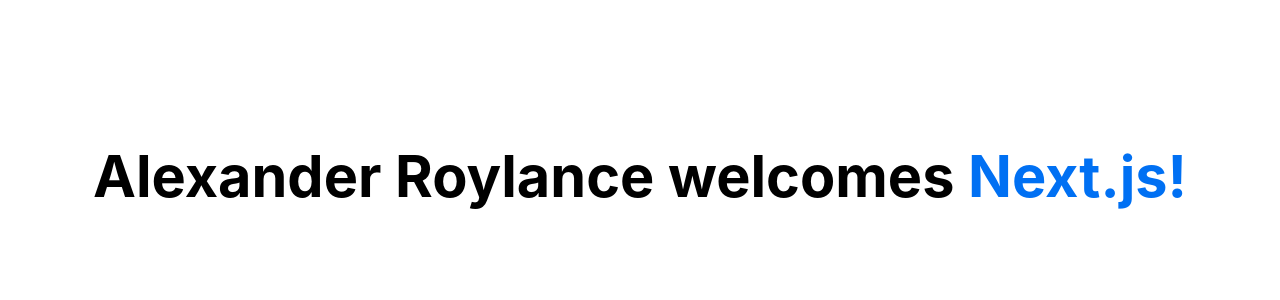
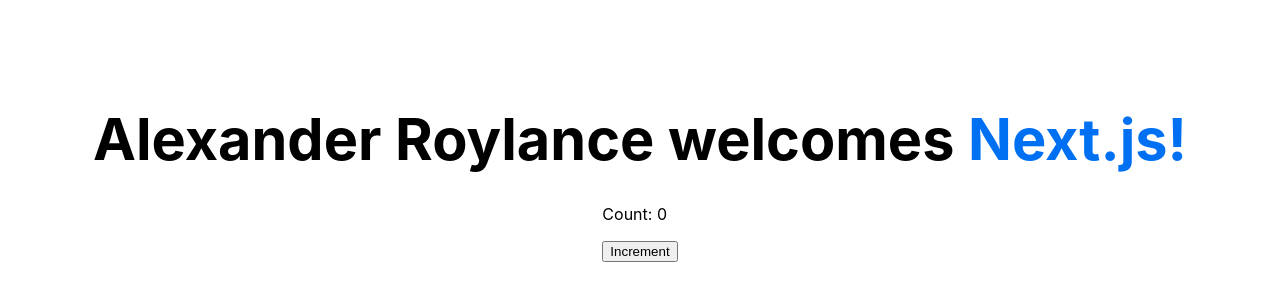
Before and after one commit to AlexanderRoylance/first-nextjs, a Next.js app: page / in a window 1280 px wide. Shown: the part 216-516 px from the top of the page. Built offline with nearby package versions, Linux system fonts and the light colour scheme.

Commit message:
Added components, counter

```diff
--- /dev/null
+++ b/components/Counter.js
@@ -0,0 +1,12 @@
+import React, { useState } from "react";
+
+export default function Counter() {
+    const [count, setCount] = useState(0);
+
+    return (
+      <div>
+        <p>Count: {count}</p>
+        <button onClick={() => setCount(count + 1)}>Increment</button>
+      </div>
+    );
+  }
--- a/pages/index.js
+++ b/pages/index.js
@@ -1,5 +1,6 @@
 import Head from 'next/head';
 import styles from '../styles/Home.module.css';
+import Counter from '../components/counter';
 
 export default function Home() {
   return (
@@ -12,6 +13,7 @@
       <h1 className={styles.title}>
           Alexander Roylance welcomes <a href="https://nextjs.org">Next.js!</a>
       </h1>
+      <Counter/>
 
     </div>
   );
```
